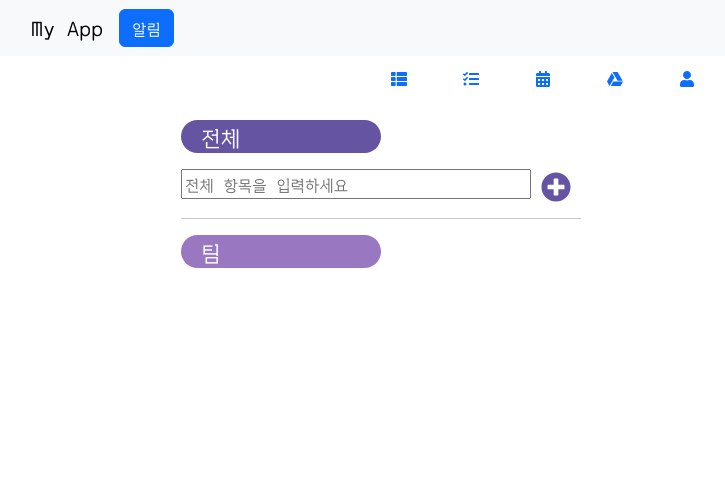
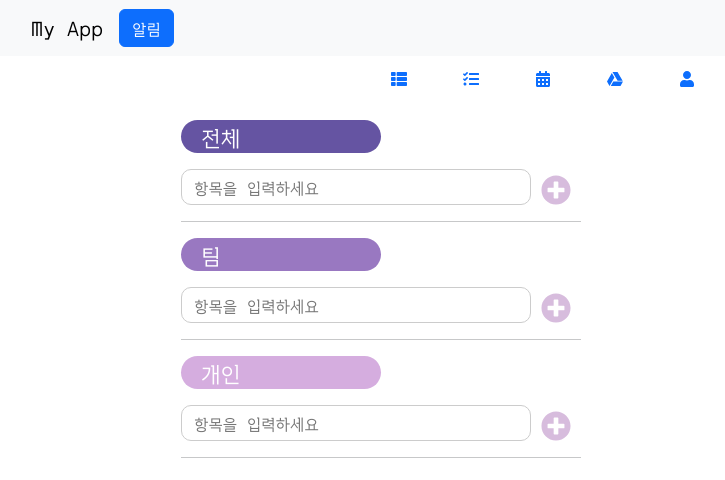
Before and after one commit to LuceteProject/front_web, a React (Create React App) app: page /todolist in a window 1280 px wide. Shown: the top 480 px of the page, without its empty margins (97-822 px from the left). Built offline with nearby package versions, Linux system fonts and the light colour scheme.

Commit message:
🎨 게시글, 투두아이템 모듈화

```diff
--- /dev/null
+++ b/src/components/Posts.tsx
@@ -0,0 +1,24 @@
+import "../styles/Board.css";
+import { Post } from "../types";
+
+const PostItem = ( props: any) => {
+  return props.posts.map((post : Post) => (
+    // 레이아웃 변경 필요
+    <div
+      key={post.id}
+      style={{ borderBottom: "1px solid #ccc", padding: "10px 0" }}
+    >
+      <h5>{post.title}</h5>
+      <div style={{ display: "flow" }}>
+        <p>
+          {post.author_name} / {post.updated}
+        </p>
+
+        <span>{post.permission}</span>
+        <span style={{ float: "right" }}>댓글</span>
+      </div>
+    </div>
+  ));
+};
+
+export { PostItem };
--- /dev/null
+++ b/src/components/TodoItem.tsx
@@ -0,0 +1,73 @@
+import React, { useState, useEffect } from "react";
+import "../styles/Todo.css"; // Board.css 파일에서 추가적인 스타일을 정의합니다.
+import { BrowserRouter as Router, Route } from "react-router-dom";
+import { FaRegCircle, FaTimes, FaPlusCircle } from "react-icons/fa";
+import { Todo } from "../types";
+
+type TodoCategory = "All" | "Team" | "Personal";
+interface TodoItemProps {
+  item: Todo;
+  category: TodoCategory;
+  onChecked: (id: string) => void;
+  onDelete: (id: string) => void;
+}
+interface InputTodoItemProps {
+  newTodo: string;
+  onNewTodoChange: (text: string) => void;
+  onAddTodo: () => void;
+}
+
+const TodoItem = (props: TodoItemProps) => {
+  const { item, category, onChecked, onDelete } = props;
+  const categoryStyles = {
+    All: { color: "#8056AA", borderBottomColor: "#CBD773" },
+    Team: { color: "#9978C1", borderBottomColor: "#CBD773" },
+    Personal: { color: "#D5ADDF", borderBottomColor: "#CBD773" },
+  };
+
+  const { color, borderBottomColor } = categoryStyles[category];
+
+  return (
+    <div style={{ display: "flex", padding: 10 }}>
+      <div style={{ marginRight: 10 }}>{item.text}</div>
+      <FaRegCircle size={20} color={color} onClick={() => onChecked(item.id)} />
+      <FaTimes
+        className="remove-icon"
+        size={20}
+        color='#ff4b6b'
+        onClick={() => onDelete(item.id)}
+      />
+
+      <div
+        style={{
+          borderBottomColor: borderBottomColor,
+          borderBottomWidth: 1,
+        }}
+      />
+    </div>
+  );
+};
+
+const InputTodoItem = (props: InputTodoItemProps) => {
+  const { newTodo, onNewTodoChange, onAddTodo } = props;
+  return (
+    <div className="input-todo">
+      <input
+        className="input-text"
+        style={{ marginRight: "10px", width: "350px" }}
+        type="text"
+        placeholder="항목을 입력하세요"
+        value={newTodo}
+        onChange={(e) => onNewTodoChange(e.target.value)}
+        onKeyDown={(e) => e.key === "Enter" && onAddTodo()}
+      />
+      <FaPlusCircle
+        style={{ color: "#D7BCDD" }}
+        size={30}
+        onClick={onAddTodo}
+      />
+    </div>
+  );
+};
+
+export { TodoItem, InputTodoItem };
--- a/src/pages/Todolist.tsx
+++ b/src/pages/Todolist.tsx
@@ -1,7 +1,4 @@
 import React, { useState, useEffect } from "react";
-import { IoNotificationsOutline } from "react-icons/io5";
-
-import "../styles/Todo.css"; // Board.css 파일에서 추가적인 스타일을 정의합니다.
 import { BrowserRouter as Router, Route } from "react-router-dom";
 import {
   FaPlusCircle,
@@ -9,14 +6,10 @@ import {
   FaRegCircle,
   FaTimes,
 } from "react-icons/fa";
+import { Todo } from "../types";
+import { TodoItem, InputTodoItem } from "../components/TodoItem";
 import { Container, Form } from "react-bootstrap";
-interface Todo {
-  id: string;
-  text: string;
-  completed: boolean;
-  category: string;
-  check: boolean;
-}
+import "../styles/Todo.css"; // Board.css 파일에서 추가적인 스타일을 정의합니다.
 
 function Page() {
   const [todos, setTodos] = useState<Todo[]>([]);
@@ -28,13 +21,13 @@ function Page() {
 
   const handleAddTodo = () => {
     let newTodo = "";
-    if (category === "전체") {
+    if (category === "All") {
       newTodo = newTodoAll;
       setNewTodoAll("");
-    } else if (category === "팀") {
+    } else if (category === "Team") {
       newTodo = newTodoTeam;
       setNewTodoTeam("");
-    } else if (category === "개인") {
+    } else if (category === "Personal") {
       newTodo = newTodoPersonal;
       setNewTodoPersonal("");
     }
@@ -70,58 +63,6 @@ function Page() {
     setTodos(updatedTodos);
   };
 
-  const AllItem = ({ item }: { item: Todo }) => (
-    <div style={{display: 'flex', padding:5}}>
-      {item.text}
-      <FaRegCircle size={25} color="#6554A2" onClick={() => Checked(item.id)}/>
-      <FaTimes name="close" size={25} color="red" onClick={() => handleDeleteTodo(item.id)}/>
-    </div>
-  );
-
-  const TeamItem = ({ item }: { item: Todo }) => (
-    <div>
-      <div>
-        <div>{item.text}</div>
-
-        <div onClick={() => Checked(item.id)}>
-          <FaRegCircle size={25} color="#B77DE4" />
-          <FaRegCheckCircle color="#B77De4" />
-          <div />
-        </div>
-        <div onClick={() => handleDeleteTodo(item.id)}>
-          <FaTimes name="close" size={25} color="red" />
-        </div>
-      </div>
-      <div
-        style={{
-          borderBottomColor: "#CBD773",
-          borderBottomWidth: 1,
-        }}
-      />
-    </div>
-  );
-  const PersonalItem = ({ item }: { item: Todo }) => (
-    <div>
-      <div>
-        <div>{item.text}</div>
-
-        <div onClick={() => Checked(item.id)}>
-          <FaRegCircle size={25} color="#B77DE4" />
-          <FaRegCheckCircle color="#B77De4" />
-        </div>
-        <div onClick={() => handleDeleteTodo(item.id)}>
-          <FaTimes name="close" size={25} color="red" />
-        </div>
-      </div>
-      <div
-        style={{
-          borderBottomColor: "#CA6D68",
-          borderBottomWidth: 1,
-        }}
-      />
-    </div>
-  );
-
   return (
     <Container className="mt-4">
       <div style={{ flex: 1, backgroundColor: "#fff" }}>
@@ -134,39 +75,34 @@ function Page() {
               marginRight: 200,
               marginBottom: 5,
               marginTop: 15,
-
             }}
             className="todo-category"
           >
-            <p style={{ fontSize: 22, color: "#fff", paddingLeft: 20 }}>전체</p>
+            <p className='title-text' style={{ fontSize: 22, color: "#fff", paddingLeft: 20 }}>전체</p>
           </div>
-          <div>
-            <input
-              style={{  marginRight: "10px", width: "350px" }}
-              type="text"
-              placeholder="전체 항목을 입력하세요"
-              value={newTodoAll}
-              onChange={(e) => setNewTodoAll(e.target.value)}
-              onKeyDown={(e) => e.key === "Enter" && handleAddTodo()}
-            />
-            <FaPlusCircle
-              style={{ color: "#6554A2"}}
-              size={30}
-              onClick={() => {
-                handleAddTodo();
-                setCategory("전체");
-              }}
-            />
-          </div>
+          <InputTodoItem
+            newTodo={newTodoAll}
+            onNewTodoChange={setNewTodoAll}
+            onAddTodo={() => {
+              handleAddTodo();
+              setCategory('All');
+            }}
+          />
 
           <div>
             {todos
-              .filter((todo) => todo.category === "전체")
+              .filter((todo) => todo.category === "All")
               .map((item) => (
-                <AllItem key={item.id} item={item} />
+                <TodoItem
+                  key={item.id}
+                  item={item}
+                  category="All"
+                  onChecked={Checked}
+                  onDelete={handleDeleteTodo}
+                />
               ))}
           </div>
-              <hr/>
+          <hr />
           {/* 팀 투두리스트 */}
           <div
             style={{
@@ -177,10 +113,64 @@ function Page() {
               marginTop: 15,
             }}
           >
-            <p style={{ fontSize: 22, color: "#fff", paddingLeft: 20  }}>팀</p>
+            <p style={{ fontSize: 22, color: "#fff", paddingLeft: 20 }}>팀</p>
           </div>
-
-          {/* ... (팀과 개인 투두리스트에 대한 변경) */}
+          <InputTodoItem
+            newTodo={newTodoTeam}
+            onNewTodoChange={setNewTodoTeam}
+            onAddTodo={() => {
+              handleAddTodo();
+              setCategory('Team');
+            }}
+          />
+          <div>
+            {todos
+              .filter((todo) => todo.category === "Team")
+              .map((item) => (
+                <TodoItem
+                  key={item.id}
+                  item={item}
+                  category="Team"
+                  onChecked={Checked}
+                  onDelete={handleDeleteTodo}
+                />
+              ))}
+          </div>
+          <hr />
+          {/* 개인 투두리스트 */}
+          <div
+            style={{
+              backgroundColor: "#D5ADDF",
+              borderRadius: 50,
+              marginRight: 200,
+              marginBottom: 5,
+              marginTop: 15,
+            }}
+          >
+            <p style={{ fontSize: 22, color: "#fff", paddingLeft: 20 }}>개인</p>
+          </div>
+          <InputTodoItem
+            newTodo={newTodoPersonal}
+            onNewTodoChange={setNewTodoPersonal}
+            onAddTodo={() => {
+              handleAddTodo();
+              setCategory('Personal');
+            }}
+          />
+          <div>
+            {todos
+              .filter((todo) => todo.category === "Personal")
+              .map((item) => (
+                <TodoItem
+                  key={item.id}
+                  item={item}
+                  category="Personal"
+                  onChecked={Checked}
+                  onDelete={handleDeleteTodo}
+                />
+              ))}
+          </div>
+          <hr />
         </div>
       </div>
     </Container>
```
Also changed, not shown: src/pages/Board.tsx (+42 -35 lines).
